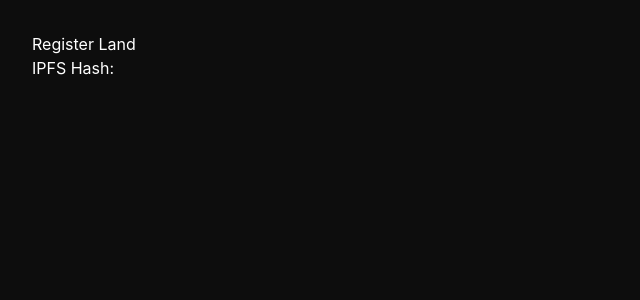
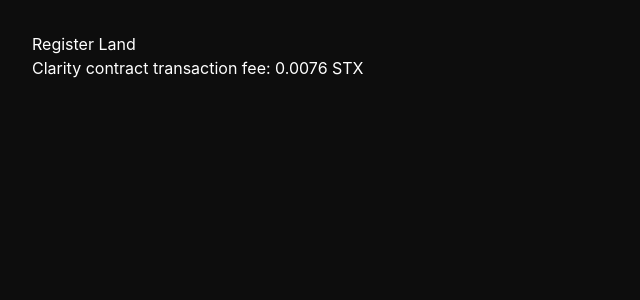
Before and after one commit to cryptolucks/BlockPlot, a Next.js app in the folder frontend/: page /register in a window 1280 px wide. Shown: the top 300 px of the page, without its empty margins (0-640 px from the left). Built offline with nearby package versions, Linux system fonts and the light colour scheme.

Commit message:
feat: build Stacks blockchain transaction fee estimation box

```diff
--- a/frontend/src/app/register/page.tsx
+++ b/frontend/src/app/register/page.tsx
@@ -2,11 +2,10 @@
 import { useState } from "react";
 export default function RegisterPage() {
   const [walletConnected, setWalletConnected] = useState(false);
-  const [docHash, setDocHash] = useState("");
   return (
     <div className="min-h-screen bg-[#0D0D0D] text-white p-8">
       <h1>Register Land</h1>
-      <div>IPFS Hash: {docHash}</div>
+      <div>Clarity contract transaction fee: 0.0076 STX</div>
     </div>
   );
 }
```
